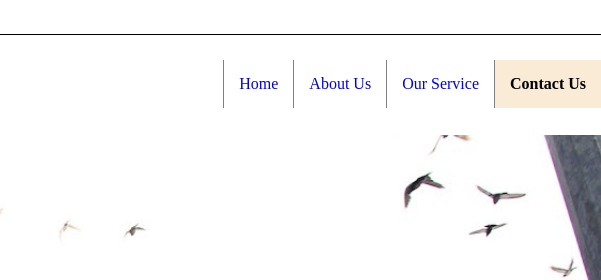
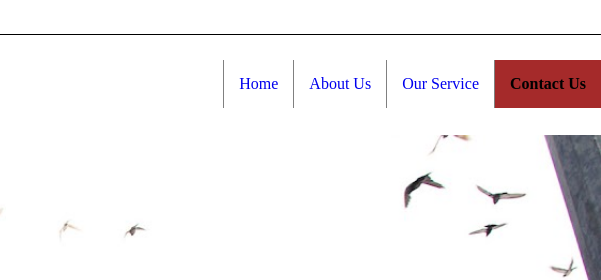
Before and after one commit to nfariesyanabiela/KPD1023_KK4, a plain HTML site: page index.html in a window 1280 px wide. In both pictures the pointer is over the item "Contact Us". Shown: the top 280 px of the page, 679-1280 px from the left. Drawn offline with Linux system fonts and the light colour scheme.

Commit message:
Update index.html

```diff
--- a/index.html
+++ b/index.html
@@ -41,7 +41,7 @@
         padding: 15px;
       }
       .menu li:hover {
-        background-color: antiquewhite;
+        background-color: brown;
       }
       .menu a:hover {
         color: black;
```
